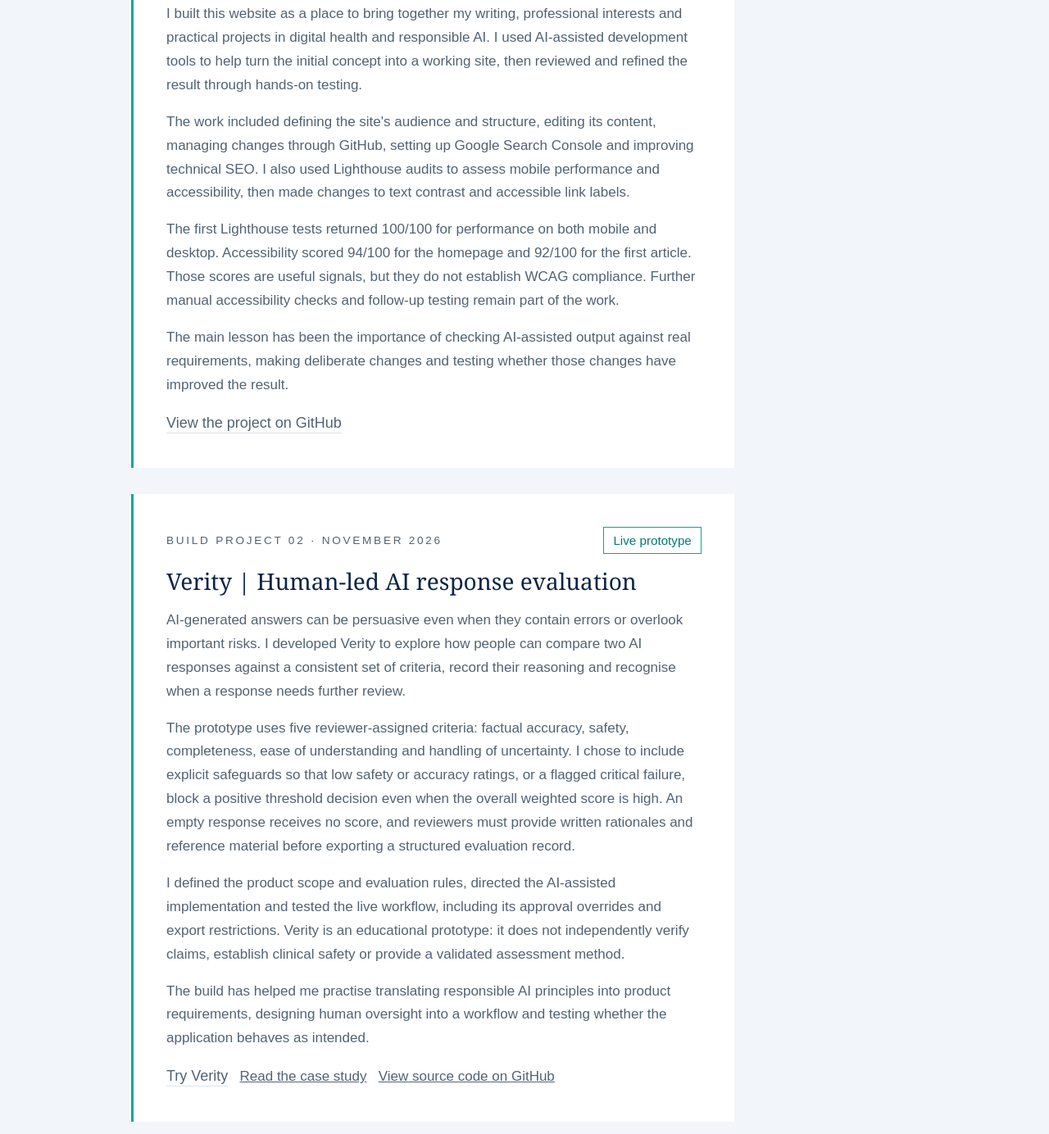
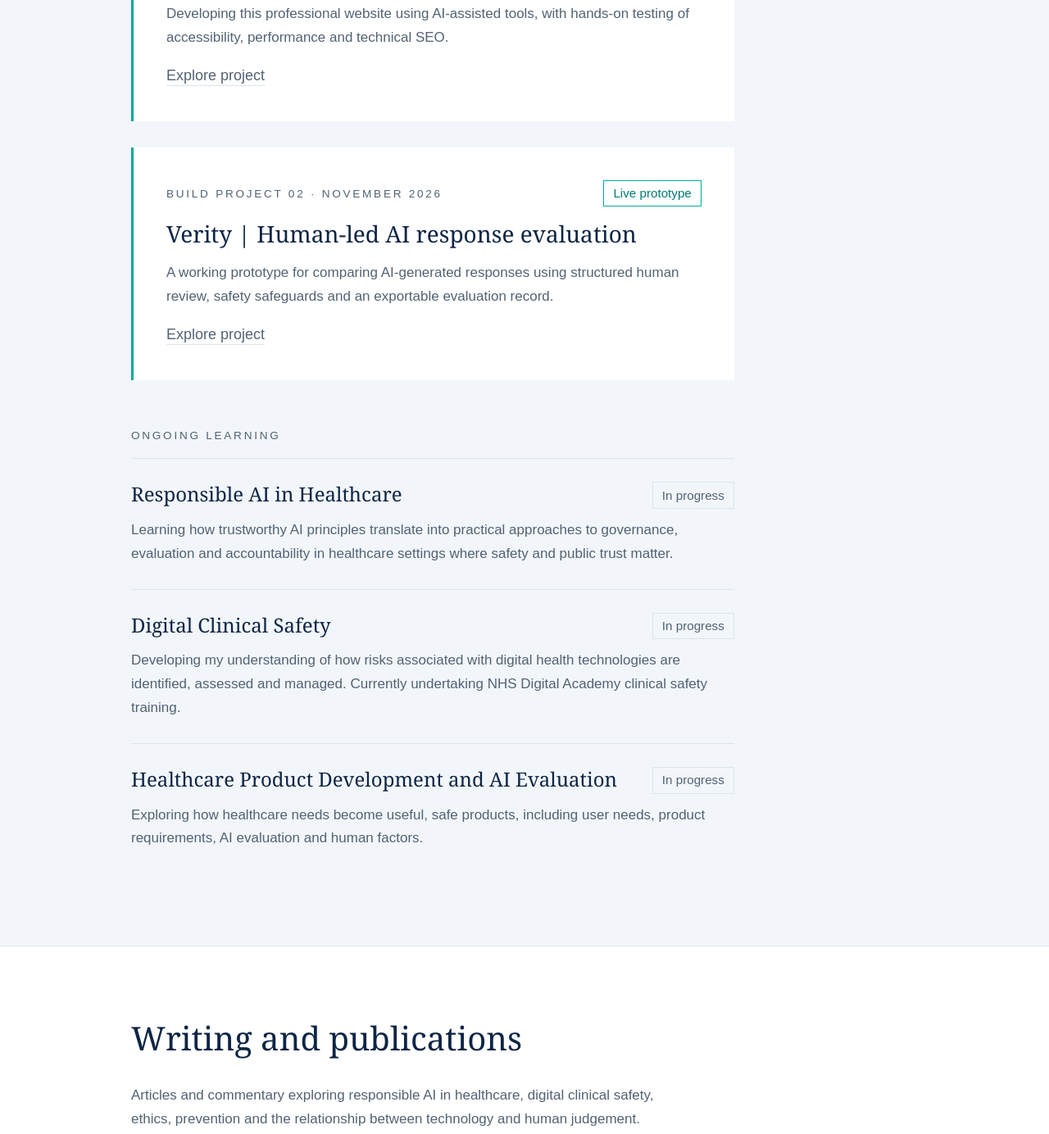
Before and after one commit to elizabethbeever-oss/elizabethbeever-site, a plain HTML site: page index.html in a window 1280 px wide. Shown: the part 3791-5175 px from the top of the page at 82% size. Drawn offline with Linux system fonts and the light colour scheme.

Commit message:
Simplify build project cards and link to project detail pages

```diff
--- a/index.html
+++ b/index.html
@@ -248,30 +248,8 @@
       <div id="build-projects" style="margin-top:3rem">
       <h2>Build projects</h2>
       <p class="muted prose">Practical work exploring how ideas become useful digital products, and how to evaluate what has actually been built.</p>
-      <article class="card" style="margin-top:2rem">
-        <div class="card-top">
-          <span class="label">Build project 01 · November 2026</span>
-          <span class="status done">Live project</span>
-        </div>
-        <h3>Building and evaluating an AI-assisted professional website</h3>
-        <p>I built this website as a place to bring together my writing, professional interests and practical projects in digital health and responsible AI. I used AI-assisted development tools to help turn the initial concept into a working site, then reviewed and refined the result through hands-on testing.</p>
-        <p>The work included defining the site's audience and structure, editing its content, managing changes through GitHub, setting up Google Search Console and improving technical SEO. I also used Lighthouse audits to assess mobile performance and accessibility, then made changes to text contrast and accessible link labels.</p>
-        <p>The first Lighthouse tests returned 100/100 for performance on both mobile and desktop. Accessibility scored 94/100 for the homepage and 92/100 for the first article. Those scores are useful signals, but they do not establish WCAG compliance. Further manual accessibility checks and follow-up testing remain part of the work.</p>
-        <p>The main lesson has been the importance of checking AI-assisted output against real requirements, making deliberate changes and testing whether those changes have improved the result.</p>
-        <p><a class="textlink" href="https://github.com/elizabethbeever-oss/elizabethbeever-site" target="_blank" rel="noopener">View the project on GitHub</a></p>
-      </article>
-      <article class="card" style="margin-top:2rem">
-        <div class="card-top">
-          <span class="label">Build project 02 · November 2026</span>
-          <span class="status done">Live prototype</span>
-        </div>
-        <h3>Verity | Human-led AI response evaluation</h3>
-        <p>AI-generated answers can be persuasive even when they contain errors or overlook important risks. I developed Verity to explore how people can compare two AI responses against a consistent set of criteria, record their reasoning and recognise when a response needs further review.</p>
-        <p>The prototype uses five reviewer-assigned criteria: factual accuracy, safety, completeness, ease of understanding and handling of uncertainty. I chose to include explicit safeguards so that low safety or accuracy ratings, or a flagged critical failure, block a positive threshold decision even when the overall weighted score is high. An empty response receives no score, and reviewers must provide written rationales and reference material before exporting a structured evaluation record.</p>
-        <p>I defined the product scope and evaluation rules, directed the AI-assisted implementation and tested the live workflow, including its approval overrides and export restrictions. Verity is an educational prototype: it does not independently verify claims, establish clinical safety or provide a validated assessment method.</p>
-        <p>The build has helped me practise translating responsible AI principles into product requirements, designing human oversight into a workflow and testing whether the application behaves as intended.</p>
-        <p><a class="textlink" href="https://verity-ai-evaluation.streamlit.app" target="_blank" rel="noopener noreferrer">Try Verity</a> &nbsp; <a href="/verity-case-study.html">Read the case study</a> &nbsp; <a href="https://github.com/elizabethbeever-oss/verity-ai-evaluation" target="_blank" rel="noopener noreferrer">View source code on GitHub</a></p>
-      </article>
+      <article class="card" style="margin-top:2rem"><div class="card-top"><span class="label">Build project 01 · November 2026</span><span class="status done">Live project</span></div><h3>Building and evaluating an AI-assisted professional website</h3><p>Developing this professional website using AI-assisted tools, with hands-on testing of accessibility, performance and technical SEO.</p><p><a class="textlink" href="/website-build.html">Explore project</a></p></article>
+      <article class="card" style="margin-top:2rem"><div class="card-top"><span class="label">Build project 02 · November 2026</span><span class="status done">Live prototype</span></div><h3>Verity | Human-led AI response evaluation</h3><p>A working prototype for comparing AI-generated responses using structured human review, safety safeguards and an exportable evaluation record.</p><p><a class="textlink" href="/verity-case-study.html">Explore project</a></p></article>
       </div>
       <div class="learning">
         <span class="label">Ongoing learning</span>
```
